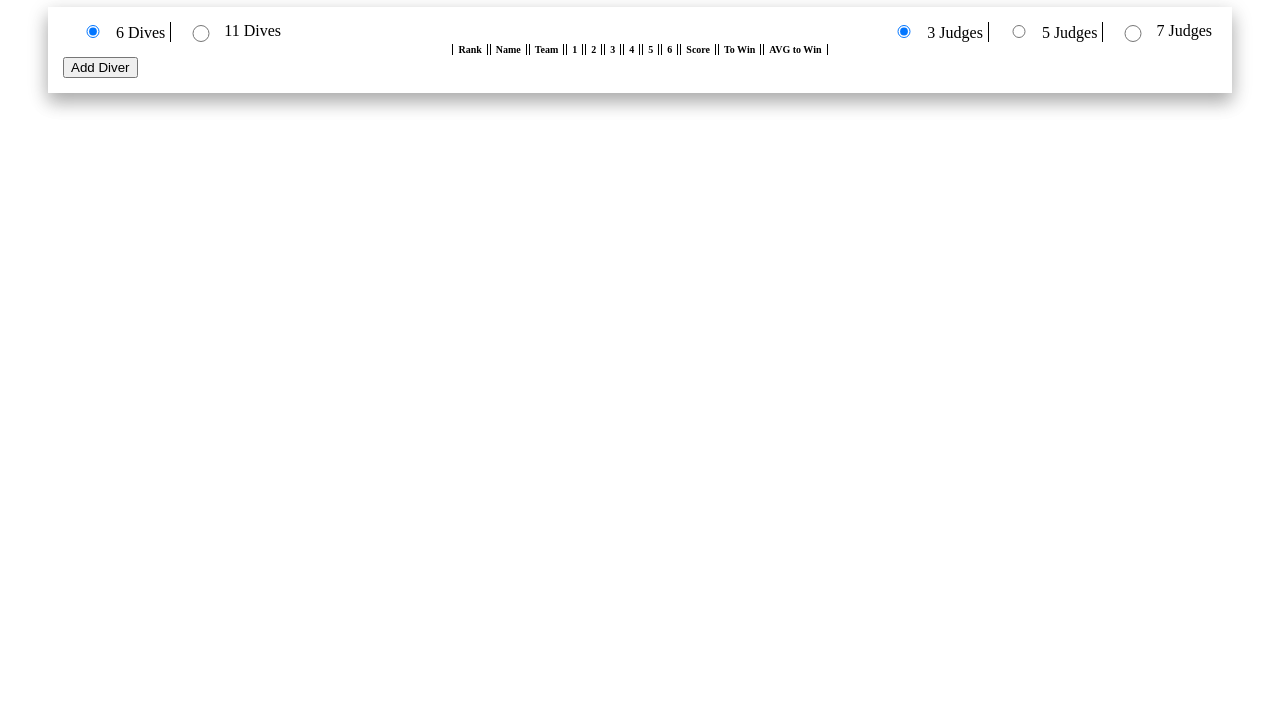
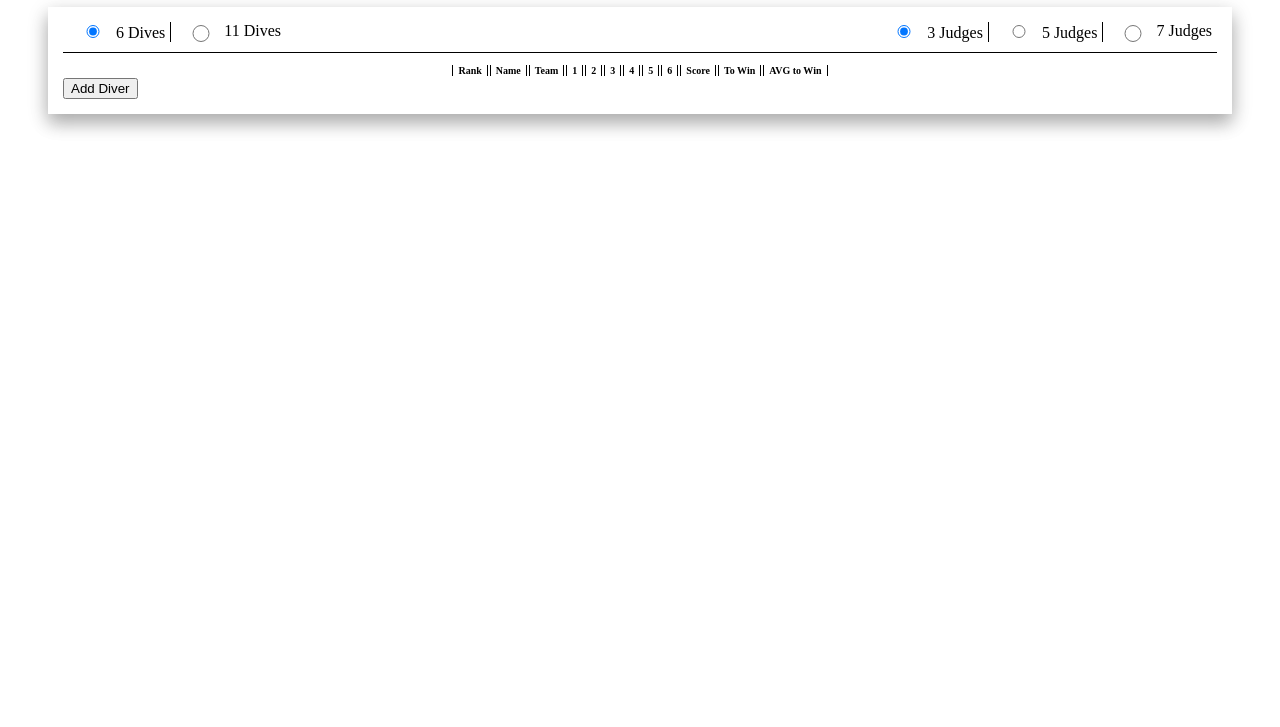
Before and after one commit to 1Findawg/youtubecode.github.io, a plain HTML site: page html/diveCard.html in a window 1280 px wide. Shown: the part 73-800 px from the top of the page. Drawn offline with Linux system fonts and the light colour scheme.

Commit message:
Add files via upload

```diff
--- a/css/diveCard.css
+++ b/css/diveCard.css
@@ -77,6 +77,9 @@ input {
 
 .radioBtnWrapper {
     display: flex;
+    border-bottom: 1px solid black;
+    padding-bottom: 10px;
+    margin-bottom: 10px;
 }
 
 .diveCount {
@@ -103,3 +106,7 @@ input {
 .evenRowBackground {
     background-color: lightgray;
 }
+
+.meter {
+    margin: 0 0 0 auto;
+}
```
